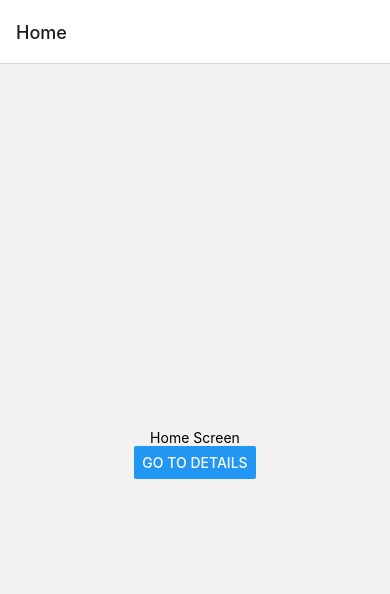
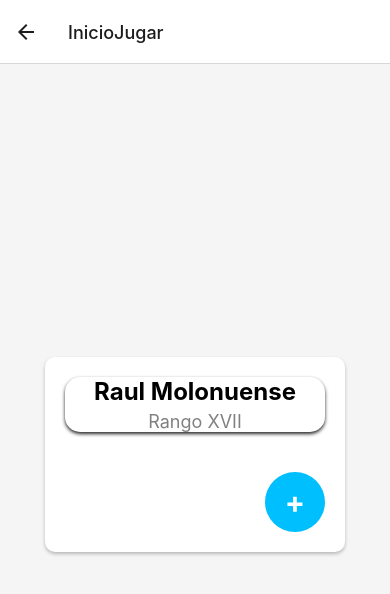
Before and after one commit to chinocapo211/PadelClubOriginal, a React Native app: screen /InicioJugar in a window 390 px wide. Shown: the top 594 px of the page. Built offline with nearby package versions, Linux system fonts and the light colour scheme.

Commit message:
Se trajo todo lo de jugar

```diff
--- a/App.js
+++ b/App.js
@@ -7,6 +7,7 @@ import Ajustes from './src/screens/(home)/ajustes';
 import Historial from './src/screens/(home)/historial';
 import Perfil from './src/screens/(home)/perfil';
 import Notificaciones from './src/screens/(home)/notificaciones';
+import InicioJugar from './src/screens/(jugar)/inicioJugar';
 
 const Stack = createStackNavigator();
 
@@ -19,6 +20,7 @@ export default function App() {
         <Stack.Screen name="Historial" component={Historial} />
         <Stack.Screen name="Perfil" component={Perfil} />
         <Stack.Screen name="Notifiaciones" component={Notificaciones} />
+        <Stack.Screen name="InicioJugar" component={InicioJugar} />
       </Stack.Navigator>
     </NavigationContainer>
   );}
--- a/src/screens/(home)/home.js
+++ b/src/screens/(home)/home.js
@@ -1,14 +1,31 @@
 import React from 'react';
-import { View, Text, Button, StyleSheet } from 'react-native';
+import { View, Text, TouchableOpacity, StyleSheet, Dimensions } from 'react-native';
+
+const screenWidth = Dimensions.get('window').width;
 
 const Home = ({ navigation }) => {
   return (
     <View style={styles.container}>
-      <Text>Home Screen</Text>
-      <Button
-        title="Go to Details"
-        onPress={() => navigation.navigate('Ajustes')}
-      />
+      <View style={styles.buttonContainer}>
+        <TouchableOpacity
+          style={[styles.button, styles.buttonFriends]}
+          onPress={() => navigation.navigate('InicioJugar')}
+        >
+          <Text style={styles.buttonText}>Jugar</Text>
+        </TouchableOpacity>
+        <TouchableOpacity
+          style={[styles.button, styles.buttonTournaments]}
+          onPress={() => navigation.navigate('Torneos')}
+        >
+          <Text style={styles.buttonText}>Torneos</Text>
+        </TouchableOpacity>
+        <TouchableOpacity
+          style={[styles.button, styles.buttonPlay]}
+          onPress={() => navigation.navigate('Amigos')}
+        >
+          <Text style={styles.buttonText}>Amigos</Text>
+        </TouchableOpacity>
+      </View>
     </View>
   );
 };
@@ -18,6 +35,38 @@ const styles = StyleSheet.create({
     flex: 1,
     justifyContent: 'center',
     alignItems: 'center',
+    padding: 20,
+  },
+  buttonContainer: {
+    flexDirection: 'column',
+    alignItems: 'center',
+    justifyContent: 'flex-start',
+    width: '80%',
+    maxWidth: 400,
+  },
+  button: {
+    height: 130,
+    justifyContent: 'center',
+    alignItems: 'center',
+    borderRadius: 10,
+    marginBottom: 10,
+    width: '100%', // Adjusted to '100%' to fit within parent container
+  },
+  buttonPlay: {
+    backgroundColor: '#00BFFF',
+    height: 150,
+  },
+  buttonTournaments: {
+    backgroundColor: '#FF69B4',
+    height: 150,
+  },
+  buttonFriends: {
+    backgroundColor: '#32CD32',
+    height: 150,
+  },
+  buttonText: {
+    color: 'white',
+    fontSize: 35,
   },
 });
 
--- a/src/screens/(jugar)/inicioJugar.js
+++ b/src/screens/(jugar)/inicioJugar.js
@@ -0,0 +1,90 @@
+import React from 'react';
+import { View, Text, StyleSheet, TouchableOpacity } from 'react-native';
+
+const InicioJugar = ({ navigation }) => {
+  const userName = 'Raul Molonuense';
+  const userRank = 'Rango XVII';
+
+  return (
+    <View style={styles.container}>
+      <View style={styles.innerContainer}>
+        <View style={styles.profileContainer}>
+          <View style={styles.userInfo}>
+            <Text style={styles.userName}>{userName}</Text>
+            <Text style={styles.userRank}>{userRank}</Text>
+          </View>
+        </View>
+        <TouchableOpacity
+          style={styles.addButton}
+          onPress={() => navigation.navigate('AgregarKigadpresKigar')}
+        >
+          <Text style={styles.addButtonText}>+</Text>
+        </TouchableOpacity>
+      </View>
+    </View>
+  );
+}
+
+const styles = StyleSheet.create({
+  container: {
+    flex: 1,
+    justifyContent: 'center',
+    alignItems: 'center',
+    backgroundColor: '#F5F5F5',
+  },
+  innerContainer: {
+    backgroundColor: 'white',
+    borderRadius: 10,
+    padding: 20,
+    shadowColor: '#000',
+    shadowOffset: {
+      width: 0,
+      height: 2,
+    },
+    shadowOpacity: 0.25,
+    shadowRadius: 3.84,
+    elevation: 5,
+  },
+  profileContainer: {
+    alignItems: 'center',
+    marginBottom: 20,
+    borderRadius: 15,
+    backgroundColor: 'white',
+    shadowOffset: {
+      width: 0,
+      height: 2,
+    },
+    shadowOpacity: 0.85,
+    shadowRadius: 3.84,
+    elevation: 5,
+  },
+  userInfo: {
+    alignItems: 'center',
+  },
+  userName: {
+    fontSize: 24,
+    fontWeight: 'bold',
+    marginBottom: 5,
+  },
+  userRank: {
+    fontSize: 18,
+    color: 'gray',
+  },
+  addButton: {
+    backgroundColor: '#00BFFF',
+    width: 60,
+    height: 60,
+    borderRadius: 30,
+    justifyContent: 'center',
+    alignItems: 'center',
+    marginTop: 20,
+    marginLeft: 200,
+  },
+  addButtonText: {
+    fontSize: 30,
+    fontWeight: 'bold',
+    color: 'white',
+  },
+});
+
+export default InicioJugar;
```
